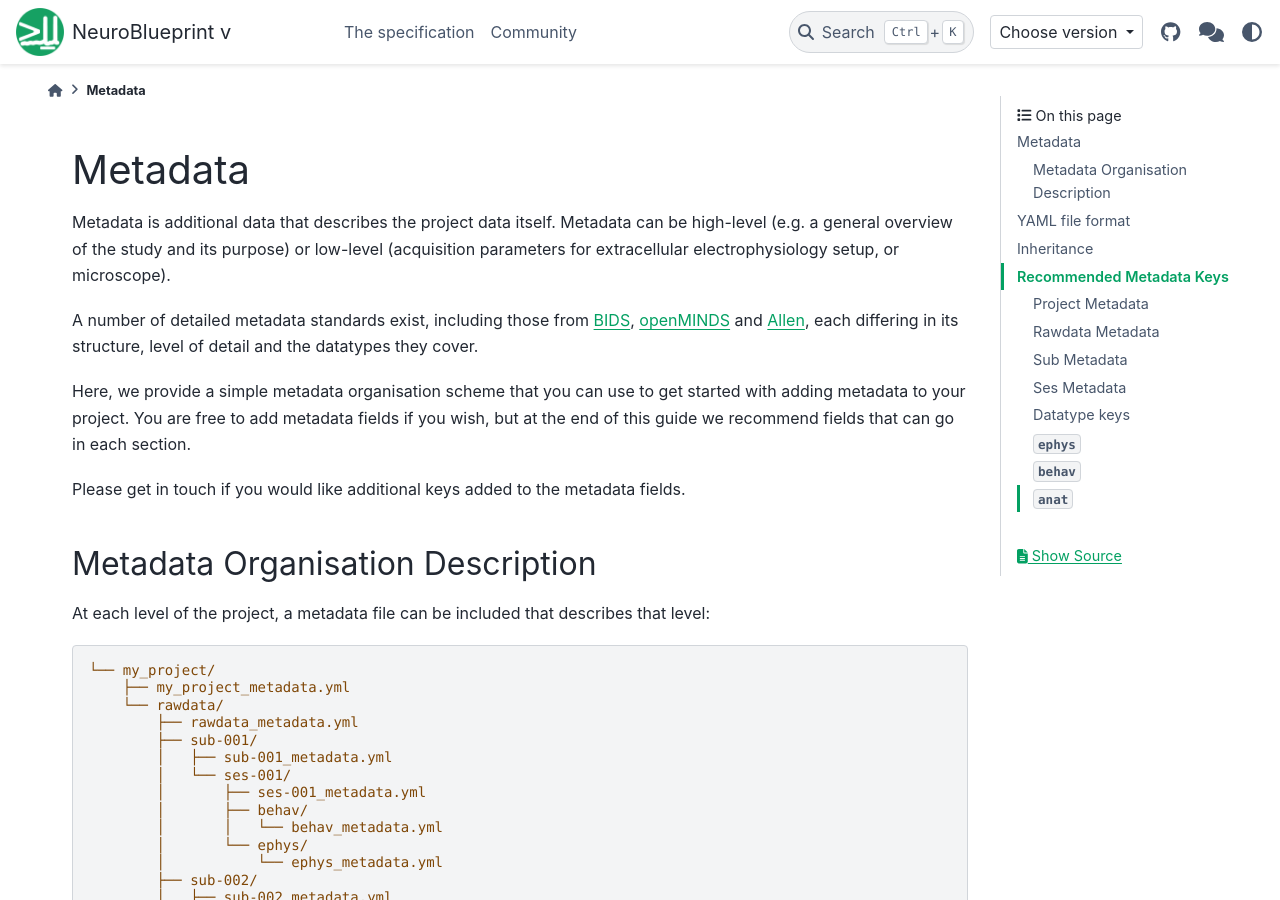
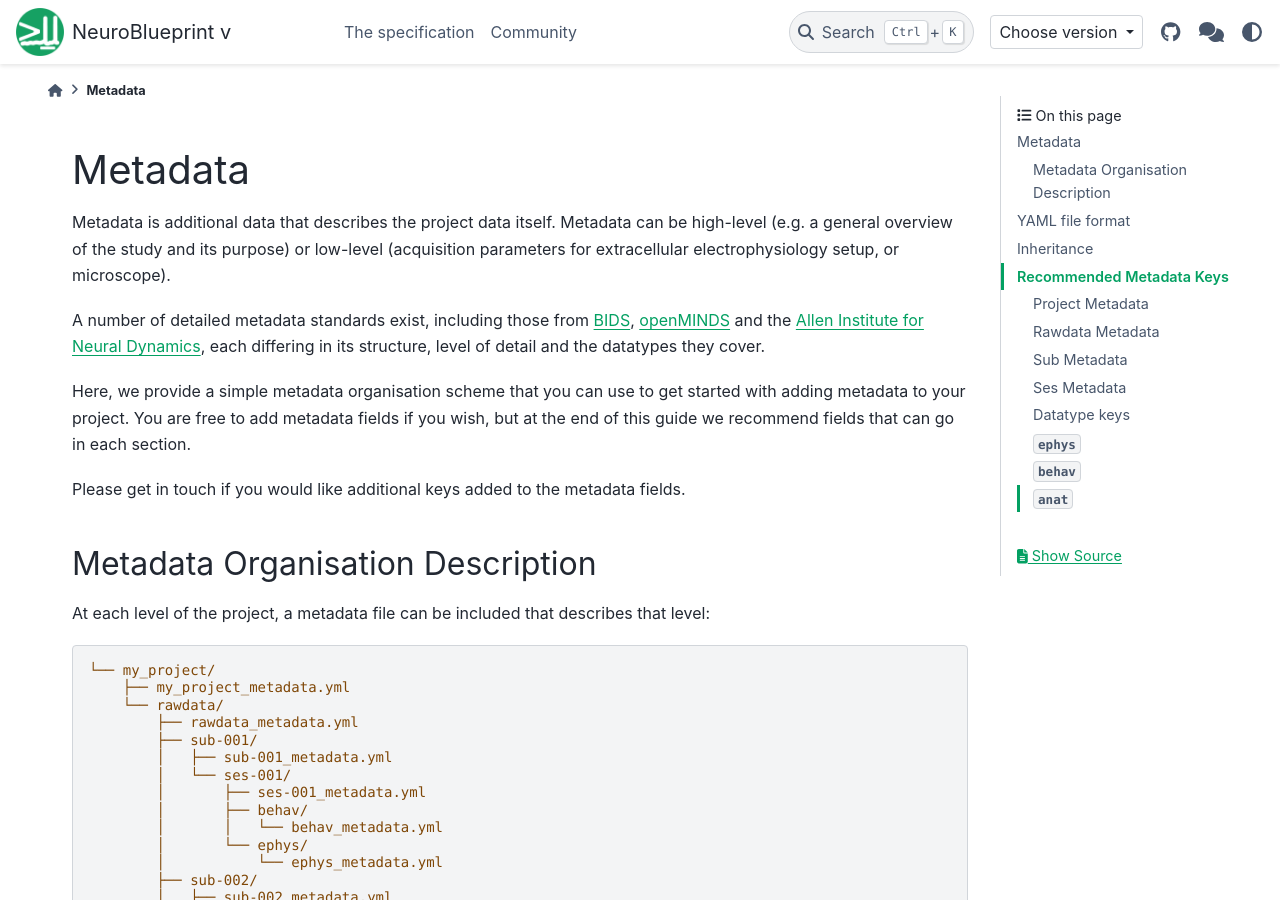
Before and after one commit to neuroinformatics-unit/NeuroBlueprint, a Sphinx documentation site: the page built from docs/source/metadata.md, in a window 1280 px wide and 900 px high. Built offline with Sphinx 7.4.7 and the PyData theme 0.15.4, drawn with Linux system fonts in a browser that asks for light colours; the version number could not be read and is left out.

Commit message:
Update docs/source/metadata.md
Co-authored-by: Adam Tyson <code@adamltyson.com>

```diff
--- a/docs/source/metadata.md
+++ b/docs/source/metadata.md
@@ -9,7 +9,7 @@ setup, or microscope).
 A number of detailed metadata standards exist, including those from
 [BIDS](https://bids-specification.readthedocs.io/en/stable/introduction.html),
 [openMINDS](https://github.com/openMetadataInitiative) and
-[Allen](https://github.com/AllenNeuralDynamics/aind-data-schema),
+the [Allen Institute for Neural Dynamics](https://github.com/AllenNeuralDynamics/aind-data-schema),
 each differing in its structure, level of detail and the datatypes they cover.
 
 Here, we provide a simple metadata organisation scheme that you can use to
```
